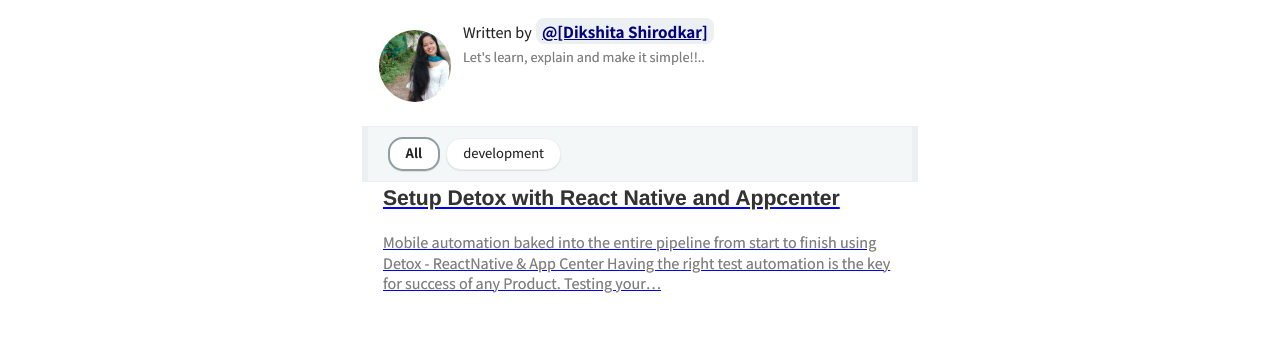
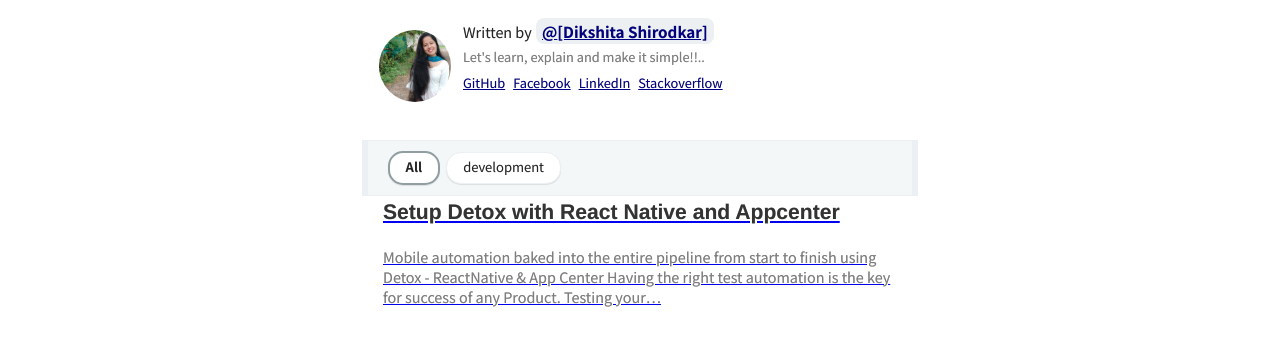
Before and after one commit to Dikshita25/my-blogs, a Gatsby site: page / in a window 1280 px wide. Shown: the part 182-528 px from the top of the page. Built offline with nearby package versions, Linux system fonts and the light colour scheme; Gatsby itself is replaced by a stand-in of ours; some packages are replaced by stand-ins of ours; what typography-theme-github would draw is missing.

Commit message:
Add bio link and remove share on twitter link from blog post

```diff
--- a/gatsby-meta-config.js
+++ b/gatsby-meta-config.js
@@ -5,11 +5,12 @@
   introduction: `Let's learn, explain and make it simple!!..`,
   siteUrl: `https://gatsby-starter-bee.netlify.com`, // Your blog site url
   social: {
+    stackoverflow: '14286153/dikshita-shirodkar',
     twitter: ``, // Your Twitter account
-    github: ``, //Dikshita25
+    github: `Dikshita25`, //Dikshita25
     medium: ``, // Your Medium account
-    facebook: ``, // Your Facebook account
-    linkedin: ``, // Your LinkedIn account
+    facebook: `dikshitashirodkar25`, // Your Facebook account
+    linkedin: `dikshita-shirodkar-622301144`, // Your LinkedIn account
   },
   icon: `content/assets/felog.png`, // Add your favicon
   keywords: [`blog`],
@@ -21,10 +22,10 @@
     countOfInitialPost: 10, // Config your initial count of post
   },
   sponsor: {
-    buyMeACoffeeId: 'jbee',
+    buyMeACoffeeId: '',
   },
   share: {
-    facebookAppId: '', // Add facebookAppId for using facebook share feature v3.2
+    facebookAppId: '359113785450598', // Add facebookAppId for using facebook share feature v3.2
   },
   ga: '', // Add your google analytics tranking ID
 }
--- a/src/components/bio/index.jsx
+++ b/src/components/bio/index.jsx
@@ -9,45 +9,72 @@
     query={bioQuery}
     render={data => {
       const { author, social, introduction } = data.site.siteMetadata
-
+      console.log(social)
       return (
-        <div className="bio">
-          <div className="author">
-            <div className="author-description">
+        <div className='bio'>
+          <div className='author'>
+            <div className='author-description'>
               <Image
-                className="author-image"
+                className='author-image'
                 fixed={data.avatar.childImageSharp.fixed}
                 alt={author}
                 style={{
                   borderRadius: `100%`,
                 }}
               />
-              <div className="author-name">
-                <span className="author-name-prefix">Written by</span>
-                <Link to={'/about'} className="author-name-content">
+              <div className='author-name'>
+                <span className='author-name-prefix'>Written by</span>
+                <Link to={'/about'} className='author-name-content'>
                   <span>@{author}</span>
                 </Link>
-                <div className="author-introduction">{introduction}</div>
-                <p className="author-socials">
+                <div className='author-introduction'>{introduction}</div>
+                <p className='author-socials'>
                   {social.github && (
-                    <a href={`https://github.com/${social.github}`}>GitHub</a>
+                    <a
+                      href={`https://github.com/${social.github}`}
+                      target='_blank'
+                    >
+                      GitHub
+                    </a>
                   )}
                   {social.medium && (
-                    <a href={`https://medium.com/${social.medium}`}>Medium</a>
+                    <a
+                      href={`https://medium.com/${social.medium}`}
+                      target='_blank'
+                    >
+                      Medium
+                    </a>
                   )}
                   {social.twitter && (
-                    <a href={`https://twitter.com/${social.twitter}`}>
+                    <a
+                      href={`https://twitter.com/${social.twitter}`}
+                      target='_blank'
+                    >
                       Twitter
                     </a>
                   )}
                   {social.facebook && (
-                    <a href={`https://www.facebook.com/${social.facebook}`}>
+                    <a
+                      href={`https://www.facebook.com/${social.facebook}`}
+                      target='_blank'
+                    >
                       Facebook
                     </a>
                   )}
                   {social.linkedin && (
-                    <a href={`https://www.linkedin.com/in/${social.linkedin}/`}>
+                    <a
+                      href={`https://www.linkedin.com/in/${social.linkedin}/`}
+                      target='_blank'
+                    >
                       LinkedIn
+                    </a>
+                  )}
+                  {social.stackoverflow && (
+                    <a
+                      href={`https://stackoverflow.com/users/${social.stackoverflow}`}
+                      target='_blank'
+                    >
+                      Stackoverflow
                     </a>
                   )}
                 </p>
@@ -79,6 +106,7 @@
           medium
           facebook
           linkedin
+          stackoverflow
         }
       }
     }
--- a/src/components/social-share/github-icon/index.jsx
+++ b/src/components/social-share/github-icon/index.jsx
@@ -5,17 +5,17 @@
 export const GitHubIcon = () => {
   return (
     <a
-      href="https://github.com/JaeYeopHan/felog"
-      className="github"
-      aria-label="GitHub"
+      href='https://github.com/Dikshita25'
+      className='github'
+      aria-label='GitHub'
     >
       <svg
-        xmlns="http://www.w3.org/2000/svg"
-        width="32"
-        height="32"
-        viewBox="0 0 24 24"
+        xmlns='http://www.w3.org/2000/svg'
+        width='32'
+        height='32'
+        viewBox='0 0 24 24'
       >
-        <path d="M12 0c-6.626 0-12 5.373-12 12 0 5.302 3.438 9.8 8.207 11.387.599.111.793-.261.793-.577v-2.234c-3.338.726-4.033-1.416-4.033-1.416-.546-1.387-1.333-1.756-1.333-1.756-1.089-.745.083-.729.083-.729 1.205.084 1.839 1.237 1.839 1.237 1.07 1.834 2.807 1.304 3.492.997.107-.775.418-1.305.762-1.604-2.665-.305-5.467-1.334-5.467-5.931 0-1.311.469-2.381 1.236-3.221-.124-.303-.535-1.524.117-3.176 0 0 1.008-.322 3.301 1.23.957-.266 1.983-.399 3.003-.404 1.02.005 2.047.138 3.006.404 2.291-1.552 3.297-1.23 3.297-1.23.653 1.653.242 2.874.118 3.176.77.84 1.235 1.911 1.235 3.221 0 4.609-2.807 5.624-5.479 5.921.43.372.823 1.102.823 2.222v3.293c0 .319.192.694.801.576 4.765-1.589 8.199-6.086 8.199-11.386 0-6.627-5.373-12-12-12z" />
+        <path d='M12 0c-6.626 0-12 5.373-12 12 0 5.302 3.438 9.8 8.207 11.387.599.111.793-.261.793-.577v-2.234c-3.338.726-4.033-1.416-4.033-1.416-.546-1.387-1.333-1.756-1.333-1.756-1.089-.745.083-.729.083-.729 1.205.084 1.839 1.237 1.839 1.237 1.07 1.834 2.807 1.304 3.492.997.107-.775.418-1.305.762-1.604-2.665-.305-5.467-1.334-5.467-5.931 0-1.311.469-2.381 1.236-3.221-.124-.303-.535-1.524.117-3.176 0 0 1.008-.322 3.301 1.23.957-.266 1.983-.399 3.003-.404 1.02.005 2.047.138 3.006.404 2.291-1.552 3.297-1.23 3.297-1.23.653 1.653.242 2.874.118 3.176.77.84 1.235 1.911 1.235 3.221 0 4.609-2.807 5.624-5.479 5.921.43.372.823 1.102.823 2.222v3.293c0 .319.192.694.801.576 4.765-1.589 8.199-6.086 8.199-11.386 0-6.627-5.373-12-12-12z' />
       </svg>
     </a>
   )
--- a/src/components/social-share/index.jsx
+++ b/src/components/social-share/index.jsx
@@ -1,6 +1,6 @@
 import React from 'react'
 import { FacebookIcon } from './facebook-icon'
-import { TwitterIcon } from './twitter-icon'
+// import { TwitterIcon } from './twitter-icon'
 import { shareToTwitter, shareToFacebook } from '../../utils/share'
 
 import './index.scss'
@@ -20,9 +20,9 @@
   }
 
   return (
-    <div className="social-share">
+    <div className='social-share'>
       <FacebookIcon onClick={onClickFacebookIcon} />
-      <TwitterIcon onClick={onClickTwitterIcon} />
+      {/* <TwitterIcon onClick={onClickTwitterIcon} /> */}
     </div>
   )
 }
```
